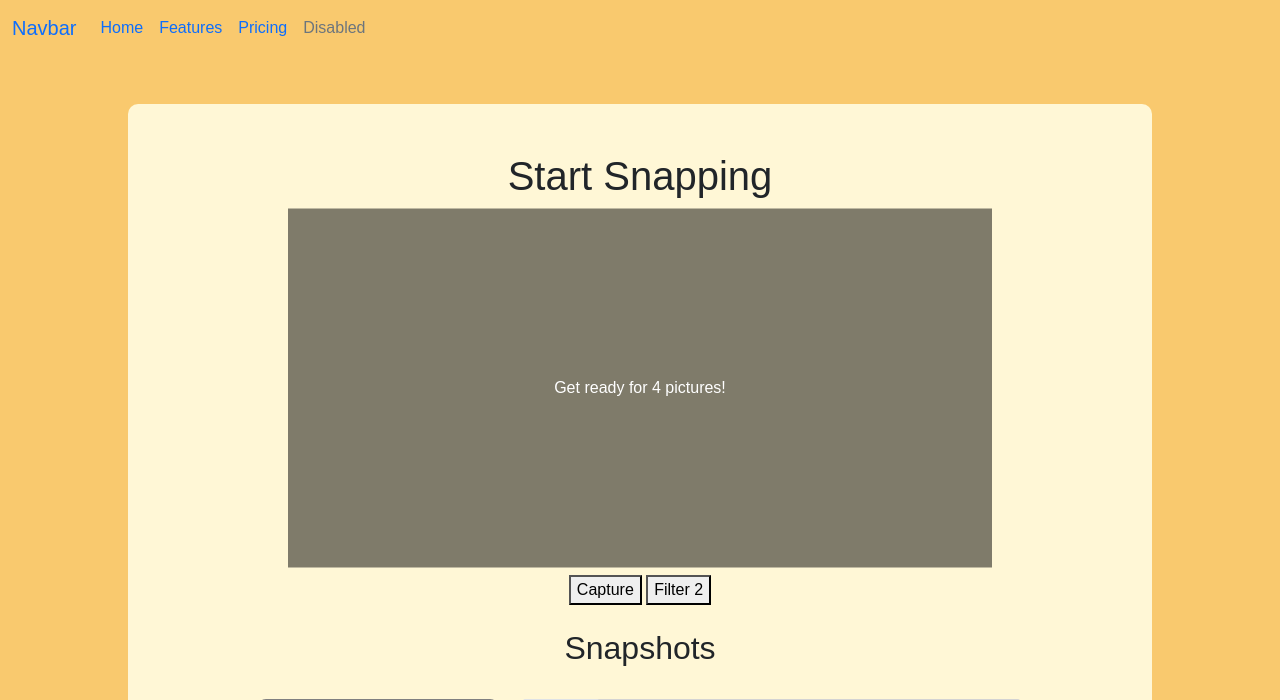
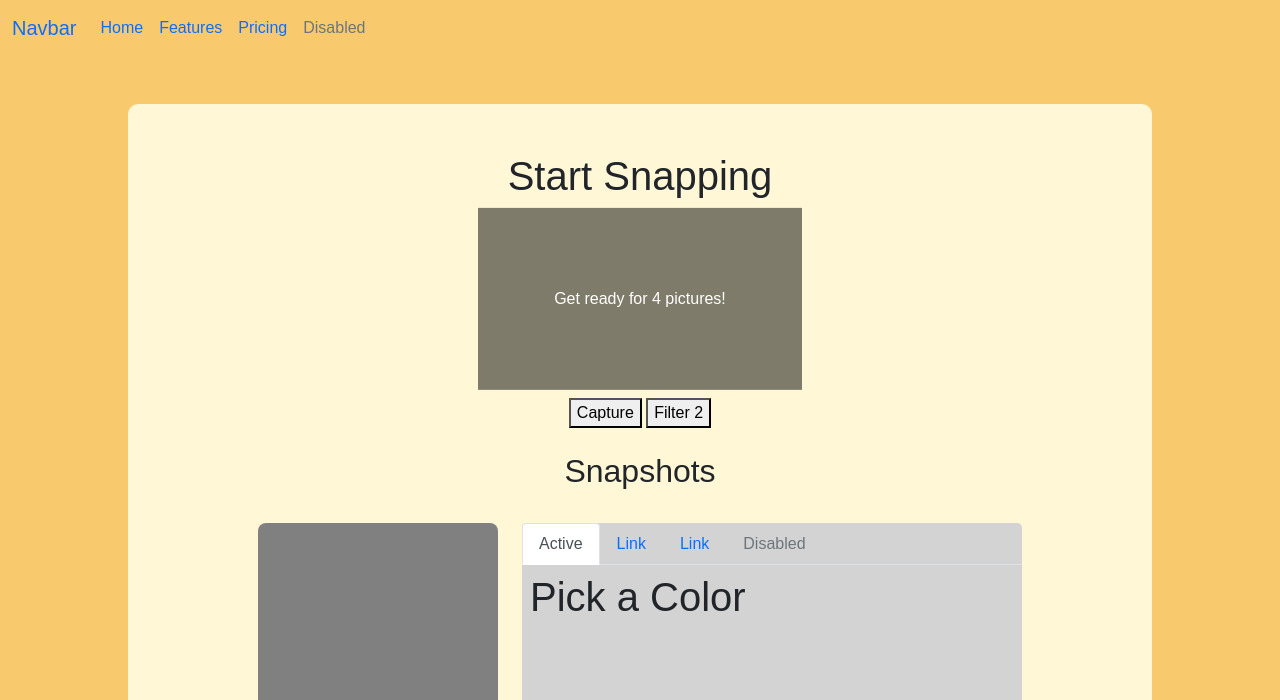
Before and after one commit to Iaego/Photobooth, a Python web app: template templates/camera.html in a window 1280 px wide. Shown: the top 700 px of the page. Run offline with Jinja, Linux system fonts and the light colour scheme; the template is opened without the code that fills it, so the values that code supplies are empty.

Commit message:
feat: forces pics to 4:3 for photo strip

```diff
--- a/static/css/style.css
+++ b/static/css/style.css
@@ -32,13 +32,24 @@
 /* camera.html page */
 #camera {
     transform: scaleX(-1);
-    width: 55vw;
+    width: 100%;
+    object-fit: cover;
 }
-
+#camera.portrait{
+    height: 100%;
+    aspect-ratio: 2/3;
+    object-fit: cover;
+    transform: scaleX(-1);
+}
 .main-frame {
     position: relative;
     width: 55vw;
+    aspect-ratio: 16/9;
 }
+.main-frame.portrait{
+    aspect-ratio: 2/3;
+}
+
 #flash {
     position: absolute;
     top: 0;
@@ -69,11 +80,15 @@
     transform: scaleX(-1);
     display: none;
     z-index: 15;
+    object-fit: cover;
+}
+#preview.portrait{
+    aspect-ratio: 2/3;
+    object-fit: cover;
 }
 
-
 .ready-prompt {
-    width: 55vw;
+    width: 100%;
     height: 100%;
     top: 50%;
     left: 50%;
@@ -85,6 +100,16 @@
     transition: background-color 0.5s ease m;
 
 }
+
+#canvas {
+    display: none;
+}
+#canvas.portrait{
+    aspect-ratio: 2/3;
+    object-fit: cover;
+}
+
+
 
 #snapshot-container img {
     width: 90%;
--- a/templates/camera.html
+++ b/templates/camera.html
@@ -41,12 +41,12 @@
               </div>
           </div>
           <div class="row align-items-center">
-              <div class="main-frame text-center">
+              <div class="main-frame text-center align-items-center">
                   <div id="flash"></div>
                   <div id="ready-prompt" class="ready-prompt d-flex justify-content-center align-items-center">Click CAPTURE when ready!</div>
                   <img id="preview" alt="Preview">
                   <video id="camera" autoplay playsinline></video>
-                  <canvas id="canvas" style="display:none;"></canvas>
+                  <canvas id="canvas"></canvas>
               </div>
           </div>
           <div class="row mt-2">
@@ -58,9 +58,9 @@
           <div class="row mt-4"><h2>Snapshots</h2></div>
           <div class="edit-strip d-flex justify-content-center gap-4 mt-4">
             <div id="snapshot-container" class="snapshot-strip d-flex flex-column align-items-center">
-                  <img src="../media/test-shot1.png" alt="">
+                  <!-- <img src="../media/test-shot1.png" alt="">
                   <img src="../media/test-shot2.png" alt="">
-                  <img src="../media/test-shot3.png" alt="">
+                  <img src="../media/test-shot3.png" alt=""> -->
             </div>
             <div class="select-edit">
               <ul class="nav nav-tabs">
@@ -100,15 +100,23 @@
         });
     </script>
 
-    <!-- Script to set prompt text based on layout -->
+    <!-- Script to set prompt text based on layout & set-up camera aspect ratio -->
     <script>
       window.addEventListener('load', () => {
         const prompt = document.getElementById("ready-prompt");
+        const frame = document.querySelector(".main-frame");
+        const cam = document.getElementById("camera");
+        const prev = document.getElementById("preview");
+        const canvas = document.getElementById("canvas");
         const selectedLayout = sessionStorage.getItem("selectedLayout");
         if(selectedLayout === "layout-1"){
           prompt.innerHTML = "Get ready for 3 pictures!";
         } else if(selectedLayout === "layout-2"){
           prompt.innerHTML = "Get ready for 2 pictures!";
+          frame.classList.add("portrait");
+          cam.classList.add("portrait");
+          prev.classList.add("portrait");
+          canvas.classList.add("portrait");
         } else {
           prompt.innerHTML = "Get ready for 4 pictures!";
         }
@@ -164,7 +172,69 @@
               await new Promise(resolve => setTimeout(resolve, 80));
 
               ctx.drawImage(video, 0, 0);
+              if(selectedLayout === "layout-2"){
+                const videoW = video.videoWidth;
+                const videoH = video.videoHeight;
+
+                // Target portrait ratio
+                const targetRatio = 2 / 3;
+
+                // Compute crop size
+                let cropW = videoW;
+                let cropH = cropW / targetRatio;
+
+                if (cropH > videoH) {
+                  cropH = videoH;
+                  cropW = cropH * targetRatio;
+                }
+
+                // Center crop
+                const cropX = (videoW - cropW) / 2;
+                const cropY = (videoH - cropH) / 2;
+
+                // Canvas output size = cropped size
+                canvas.width = cropW;
+                canvas.height = cropH;
+
+                // Mirror fix
+                ctx.save();
+                ctx.drawImage(
+                  video,
+                  cropX, cropY, cropW, cropH,
+                  0, 0, canvas.width, canvas.height
+                );
+                ctx.restore();
+              }else{
+                const videoW = video.videoWidth;
+                const videoH = video.videoHeight;
+
+                // Target ratio: 4:3 (width / height)
+                const targetRatio = 4 / 3;
+
+                let cropW = videoW;
+                let cropH = cropW / targetRatio;
+
+                if(cropH > videoH){
+                    cropH = videoH;
+                    cropW = cropH * targetRatio;
+                }
+
+                // Center crop
+                const cropX = (videoW - cropW)/2;
+                const cropY = (videoH - cropH)/2;
+
+                // Canvas output size
+                canvas.width = 600;          // desired width
+                canvas.height = canvas.width / targetRatio;
+
+                ctx.drawImage(
+                    video,
+                    cropX, cropY, cropW, cropH,
+                    0, 0, canvas.width, canvas.height
+                );
+              }
               const imgData = canvas.toDataURL("image/png");
+
 
               /* Show preview of image */
               preview.src = imgData;
@@ -178,7 +248,7 @@
 
               const img = document.createElement("img");
               img.src = imgData;
-              img.style.width = "90%";
+              img.style.width = "100%";
               img.style.marginBottom = "12px";
               img.style = "transform: scaleX(-1)"; // mirror the image
               document.getElementById("snapshot-container").appendChild(img);
```
